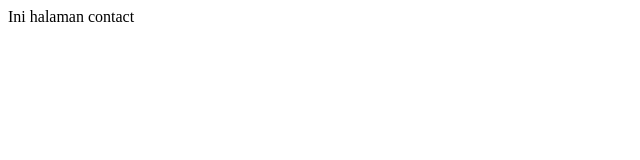
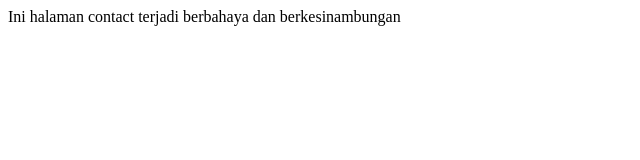
Before and after one commit to ceka09/tuingtuing, a plain HTML site: page contactus.html in a window 1280 px wide. Shown: the whole page, without its empty margins (0-640 px from the left). Drawn offline with Linux system fonts and the light colour scheme.

Commit message:
menambah perubahan contact

```diff
--- a/contactus.html
+++ b/contactus.html
@@ -5,6 +5,6 @@
     <title>Document</title>
 </head>
 <body>
-    Ini halaman contact
+    Ini halaman contact terjadi berbahaya dan berkesinambungan
 </body>
 </html>
```
